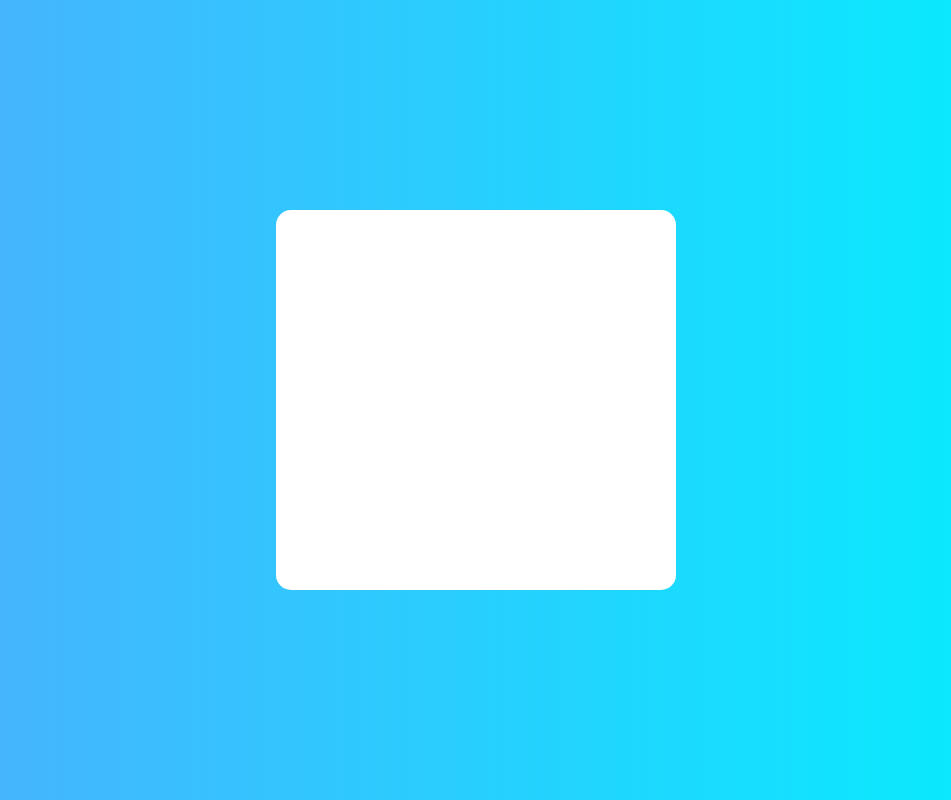
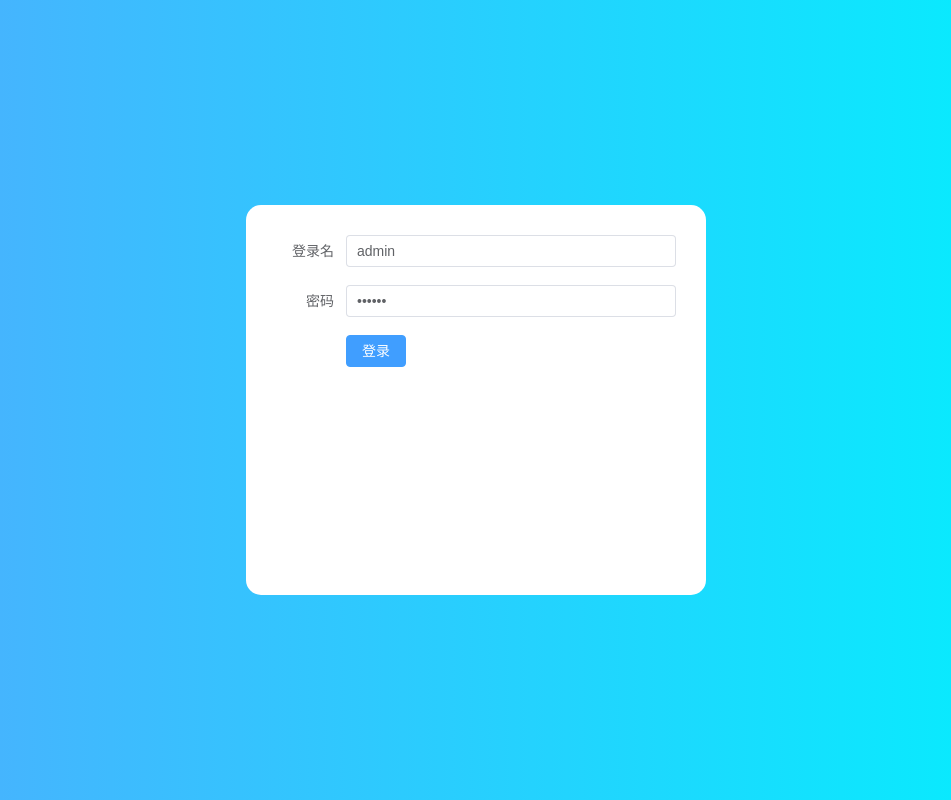
Before and after one commit to xu756/goweb, a Vue app: page /login in a window 1280 px wide. Shown: the whole page, without its empty margins (164-1115 px from the left). Built offline with nearby package versions, Linux system fonts and the light colour scheme.

Commit message:
跨域问题

```diff
--- a/src/main.js
+++ b/src/main.js
@@ -16,10 +16,21 @@ import ElementPlus from 'element-plus'
 import 'element-plus/dist/index.css'
 import axios from 'axios'
 //配置axios
-axios.defaults.baseURL = 'http://localhost:4000'
-
+axios.defaults.baseURL = '/api'
+axios.interceptors.request.use(function (config) {
+    // 在发送请求之前做些什么
+    // 设置请求头
+    // config.headers.Authorization = localStorage.getItem('token')
+    return config;
+  }, function (error) {
+    // 对请求错误做些什么
+    ElMessage.error('请求错误')
+    return Promise.reject(error);
+  });
 const app = createApp(App)
 app.use(store)
 app.use(router)
 app.use(ElementPlus)
 app.mount('#app')
+//配置全局
+app.config.globalProperties.$http = axios
--- a/src/views/login.vue
+++ b/src/views/login.vue
@@ -1,10 +1,46 @@
 <template>
   <div id="LoginBox">
-    <div id="login"></div>
+    <div id="login">
+      <el-form :model="userinfo" label-width="70px" hide-required-asterisk>
+        <el-form-item label="登录名">
+          <el-input
+            v-model="userinfo.username"
+            placeholder="请输入用户名"
+            type="text"
+          ></el-input>
+        </el-form-item>
+        <el-form-item label="密码">
+          <el-input
+            v-model="userinfo.password"
+            placeholder="请输入密码"
+            type="password"
+          ></el-input>
+        </el-form-item>
+        <el-form-item>
+          <el-button type="primary" @click="login">登录</el-button>
+        </el-form-item>
+      </el-form>
+    </div>
   </div>
 </template>
 <script>
-export default {};
+export default {
+  data() {
+    return {
+      userinfo: {
+        username: "admin",
+        password: "123456",
+      },
+    };
+  },
+  methods: {
+    login() {
+      this.$http.post("login", this.userinfo).then((res) => {
+       console.log(res.data);
+      });
+    },
+  },
+};
 </script>
 
 <style lang="scss">
@@ -14,7 +50,8 @@ export default {};
   background-image: linear-gradient(to right, #4facfe 0%, #00f2fe 100%);
   #login {
     width: 400px;
-    height: 380px;
+    height: 330px;
+    padding: 30px;
     position: absolute;
     background-color: #ffffff;
     border-radius: 15px;
--- a/vue.config.js
+++ b/vue.config.js
@@ -49,16 +49,16 @@ module.exports = {
     https: false, // https:{type:Boolean}
     open: false, //配置自动启动浏览器
 
-    // proxy: {
-    //   '/api': {
-    //     target: 'http://127.0.0.1:8000/api', // 要访问的接口域名
-    //     ws: true, // 是否启用websockets
-    //     changeOrigin: true,
-    //     pathRewrite: {
-    //       '^/api': '',
-    //     },
-    //   },
+    proxy: {
+      '/api': {
+        target: 'http://127.0.0.1:4000', // 要访问的接口域名
+        ws: true, // 是否启用websockets
+        changeOrigin: true,
+        pathRewrite: {
+          '^/api': 'http://localhost:4000/api',
+        },
+      },
 
-    // },
+    },
   },
 }
```
